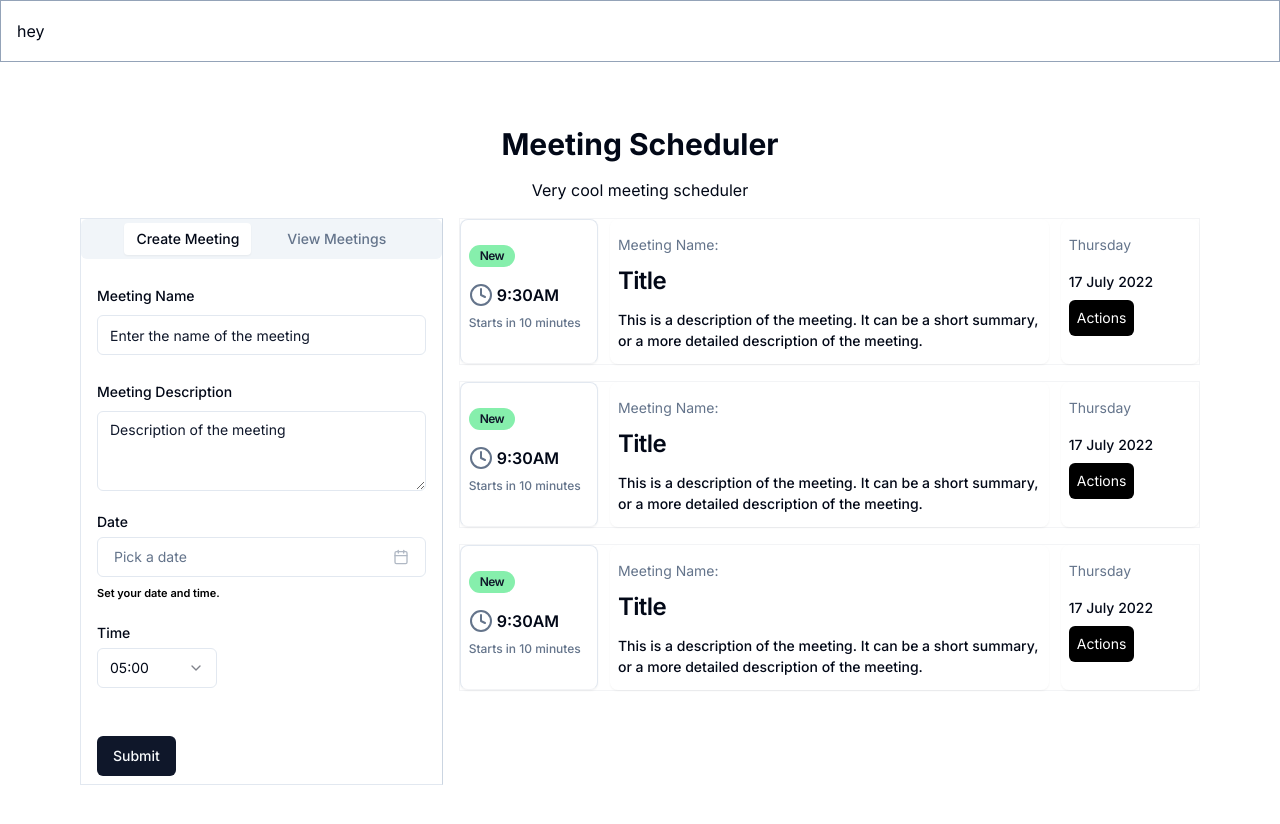
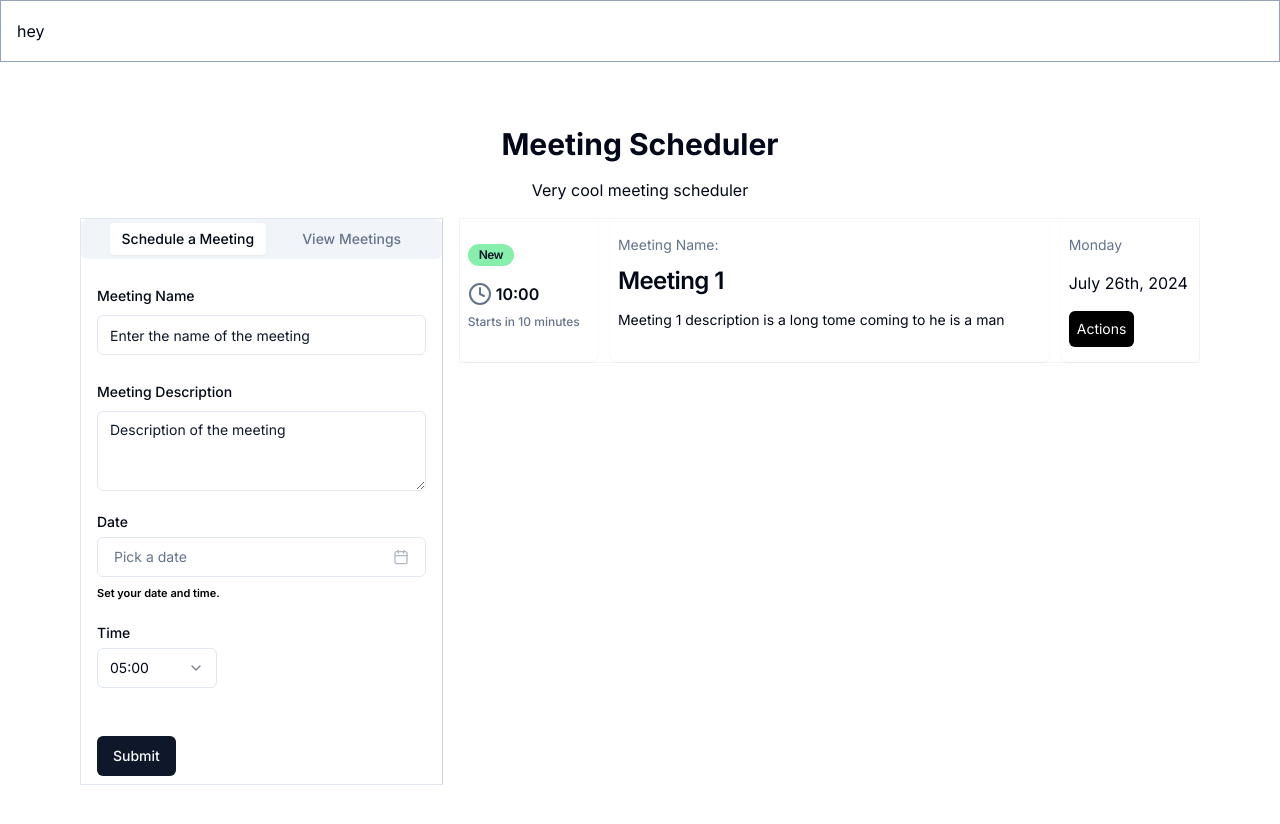
Before and after one commit to mryan-3/meeting-scheduler, a Next.js app in the folder client/: page / in a window 1280 px wide. Shown: the top 824 px of the page. Built offline with nearby package versions, Linux system fonts and the light colour scheme.

Commit message:
feat(core):add props to cards

```diff
--- a/client/src/app/(home)/page.tsx
+++ b/client/src/app/(home)/page.tsx
@@ -13,9 +13,7 @@ export default function Home() {
         </div>
         <div className='col-span-1 md:col-span-2'>
           <div className='flex flex-col gap-4'>
-            <MeetingDetailsCard />
-            <MeetingDetailsCard />
-            <MeetingDetailsCard />
+            <MeetingDetailsCard date={new Date()} dayOfWeek='Monday' remainingTime={10} time='10:00' name='Meeting 1' description='Meeting 1 description is a long tome coming to he is a man' />
           </div>
         </div>
       </div>
--- a/client/src/components/calendar-tabs.tsx
+++ b/client/src/components/calendar-tabs.tsx
@@ -6,7 +6,7 @@ export function CalendarTabs() {
   return (
     <Tabs defaultValue='create' className='border border-r-slate-300 flex flex-col h-full'>
       <TabsList className='flex gap-6'>
-        <TabsTrigger value='create'>Create Meeting</TabsTrigger>
+        <TabsTrigger value='create'>Schedule a Meeting</TabsTrigger>
         <TabsTrigger value='view'>View Meetings</TabsTrigger>
       </TabsList>
       <TabsContent value='create'>
--- a/client/src/components/cards/meeting-details-card.tsx
+++ b/client/src/components/cards/meeting-details-card.tsx
@@ -8,11 +8,28 @@ import {
 import { Badge } from '@/components/ui/badge'
 import { Clock4 } from 'lucide-react'
 import ActionsDialog from '../actions-dialog'
+import { format } from 'date-fns/format'
 
-export const MeetingDetailsCard = () => {
+interface MeetingDetailsCardProps {
+  time: string
+  date: Date
+  dayOfWeek: string
+  remainingTime: number
+  name: string
+  description: string
+}
+
+export const MeetingDetailsCard = ({
+  time,
+  date,
+  remainingTime,
+  name,
+  description,
+  dayOfWeek,
+}: MeetingDetailsCardProps) => {
   return (
     <div className='grid grid-cols-1 lg:grid-cols-5 w-full h-full gap-2 lg:gap-3 border border-gray-100'>
-      <Card className='col-span-1 flex flex-col justify-center pt-1 lg:pb-8 border border-b-gray-100'>
+      <Card className='col-span-1 flex flex-col justify-center pt-1 lg:pb-8'>
         <CardHeader>
           <CardTitle>
             <Badge variant='secondary' className='bg-green-300'>
@@ -23,10 +40,10 @@ export const MeetingDetailsCard = () => {
         <CardContent className='flex flex-col items-start gap-2'>
           <div className='flex items-center gap-1'>
             <Clock4 className='text-muted-foreground' />
-            <p className='text-base font-semibold'>9:30AM</p>
+            <p className='text-base font-semibold'>{time}</p>
           </div>
           <p className='text-xs font-medium text-muted-foreground'>
-            Starts in 10 minutes
+            Starts in {remainingTime} minutes
           </p>
         </CardContent>
       </Card>
@@ -34,22 +51,20 @@ export const MeetingDetailsCard = () => {
       <Card className='col-span-3 flex flex-col '>
         <CardHeader className='flex flex-col gap-2'>
           <CardDescription>Meeting Name:</CardDescription>
-          <CardTitle>Title</CardTitle>
+          <CardTitle>{name}</CardTitle>
         </CardHeader>
         <CardContent>
-          <p className='text-[14px] font-medium '>
-            This is a description of the meeting. It can be a short summary, or
-            a more detailed description of the meeting.
-          </p>
+          <p className='text-[14px] font-normal '>{description}</p>
         </CardContent>
       </Card>
 
       <Card className='col-span-1 flex flex-col '>
         <CardHeader>
-          <CardDescription>Thursday</CardDescription>
+          <CardDescription>{dayOfWeek}</CardDescription>
         </CardHeader>
         <CardContent className='flex flex-col items-start gap-2'>
-          <p className='text-[14px] font-medium'>17 July 2022</p>
+          {format(new Date(date), 'PPP')}
+          <p className='text-[14px] font-medium'></p>
           <ActionsDialog />
         </CardContent>
       </Card>
```
